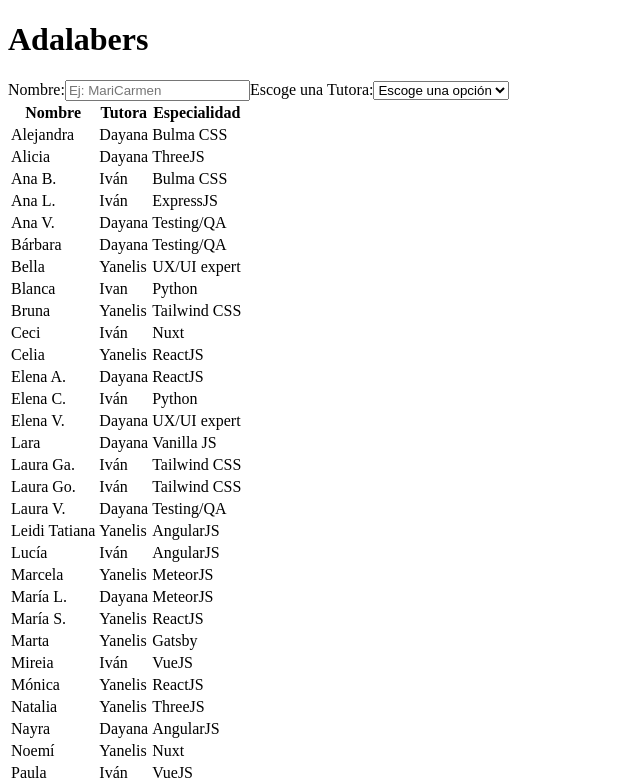
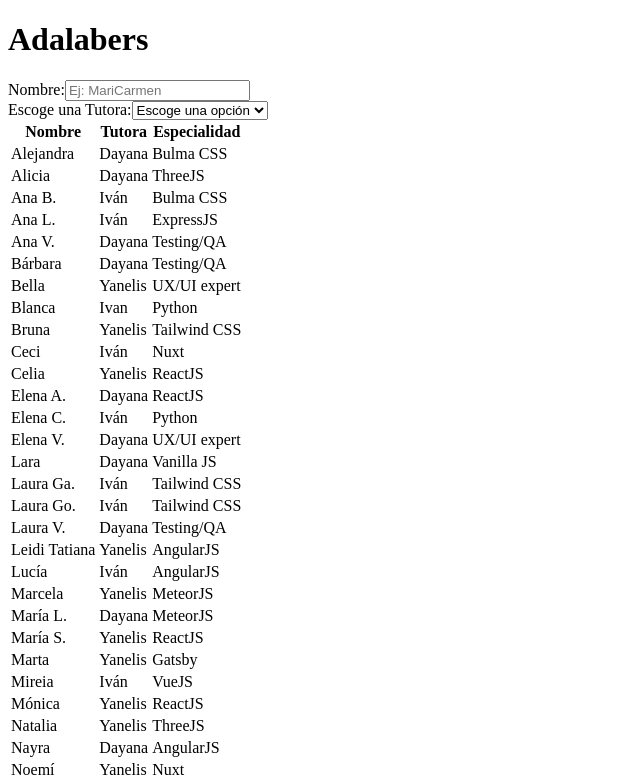
Before and after one commit to Adalab/modulo-3-evaluacion-intermedia-Elenavar, a React (Create React App) app: page / in a window 1280 px wide. Shown: the top 783 px of the page, without its empty margins (0-640 px from the left). Built offline with nearby package versions, Linux system fonts and the light colour scheme.

Commit message:
add final exercise

```diff
--- a/src/components/App.js
+++ b/src/components/App.js
@@ -47,6 +47,38 @@ function App() {
       counselor: '',
       speciality: '',
     });
+  };
+
+  const filterForm = () => {
+    return (
+      <>
+        <div className="searchName">
+          <label htmlFor="searchName">Nombre:</label>
+          <input
+            id="searchName"
+            type="text"
+            placeholder="Ej: MariCarmen"
+            onChange={handleFilterName}
+            value={searchName}
+          ></input>
+        </div>
+
+        <div className="searchCounselor">
+          <label htmlFor="filter">Escoge una Tutora:</label>
+          <select
+            id="filter"
+            onChange={handleFilterCounselor}
+            value={searchCounselor}
+          >
+            <option>Escoge una opción</option>
+            <option>Yanelis</option>
+            <option>Dayana</option>
+            <option>Iván</option>
+            <option>Miguel</option>
+          </select>
+        </div>
+      </>
+    );
   };
 
   const handleFilterCounselor = (ev) => {
@@ -107,29 +139,7 @@ function App() {
       <header className="header">
         <h1>Adalabers</h1>
       </header>
-      <form onSubmit={handleSubmit}>
-        <label htmlFor="searchName">Nombre:</label>
-        <input
-          id="searchName"
-          type="text"
-          placeholder="Ej: MariCarmen"
-          onChange={handleFilterName}
-          value={searchName}
-        ></input>
-
-        <label htmlFor="filter">Escoge una Tutora:</label>
-        <select
-          id="filter"
-          onChange={handleFilterCounselor}
-          value={searchCounselor}
-        >
-          <option>Escoge una opción</option>
-          <option>Yanelis</option>
-          <option>Dayana</option>
-          <option>Iván</option>
-          <option>Miguel</option>
-        </select>
-      </form>
+      <form onSubmit={handleSubmit}>{filterForm()}</form>
       <table className="table">
         <thead key="001">
           <tr key="002">
```
